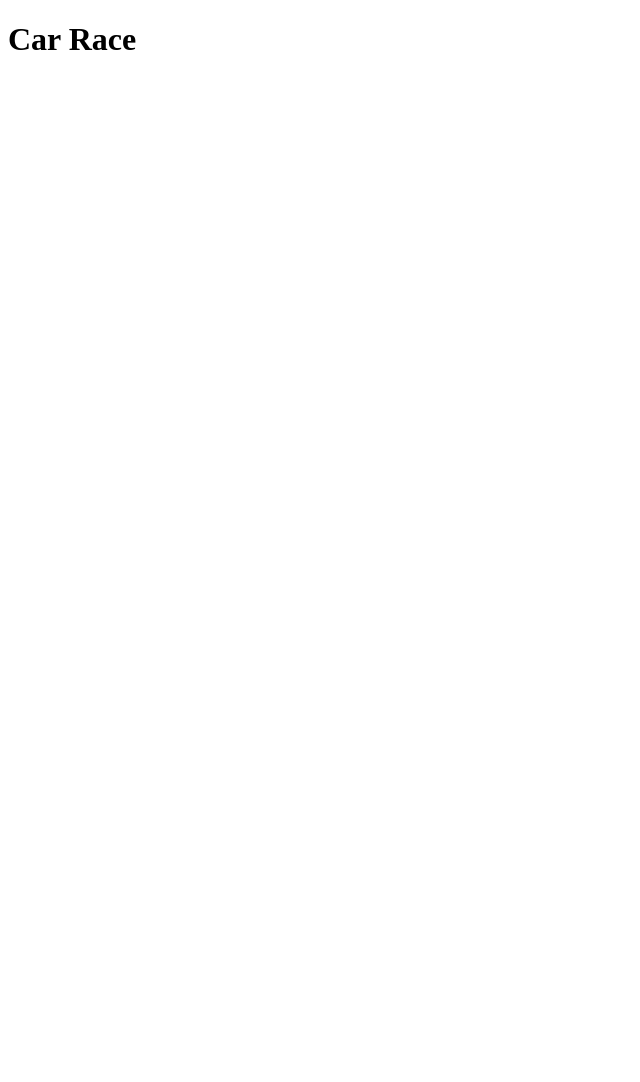
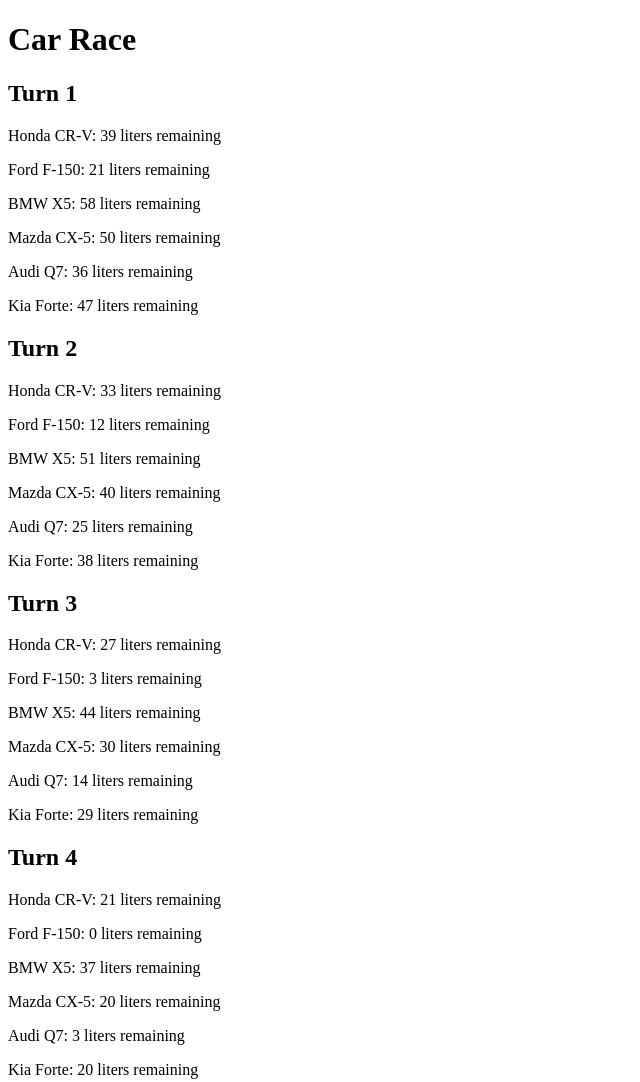
Before and after one commit to Deep808/Asg3and4, a plain HTML site: page Assignment_3_and_4.html in a window 1280 px wide. Shown: the top 1082 px of the page, without its empty margins (0-640 px from the left). Before the commit the page ends 800 px from the top, so only its background shows below. Drawn offline with Linux system fonts and the light colour scheme.

Commit message:
added the cars values

```diff
--- a/Assignment_3_and_4.html
+++ b/Assignment_3_and_4.html
@@ -50,5 +50,26 @@
         );
       };
     }
+    const cars = [
+      new Car("Honda", "CR-V", 2023, "Red", 50000, 45),
+      new Car("Ford", "F-150", 2020, "Black", 25000, 30),
+      new Car("BMW", "X5", 2022, "Green", 60000, 65),
+      new Car("Mazda", "CX-5", 2019, "White", 15000, 60),
+      new Car("Audi", "Q7", 2018, "Silver", 52000, 47),
+      new Car("Kia", "Forte", 2020, "Blue", 21000, 56),
+    ];
+
+    const raceTurns = 7;
+    const currentYear = new Date().getFullYear();
+
+    const carInfoDiv = document.getElementById("carInfo");
+
+    for (let turn = 1; turn <= raceTurns; turn++) {
+      carInfoDiv.innerHTML += `<h2>Turn ${turn}</h2>`;
+      cars.forEach((car) => {
+        car.raceTurn(currentYear);
+        carInfoDiv.innerHTML += `<p>${car.brand} ${car.model}: ${car.gas} liters remaining</p>`;
+      });
+    }
   </script>
 </html>
```
